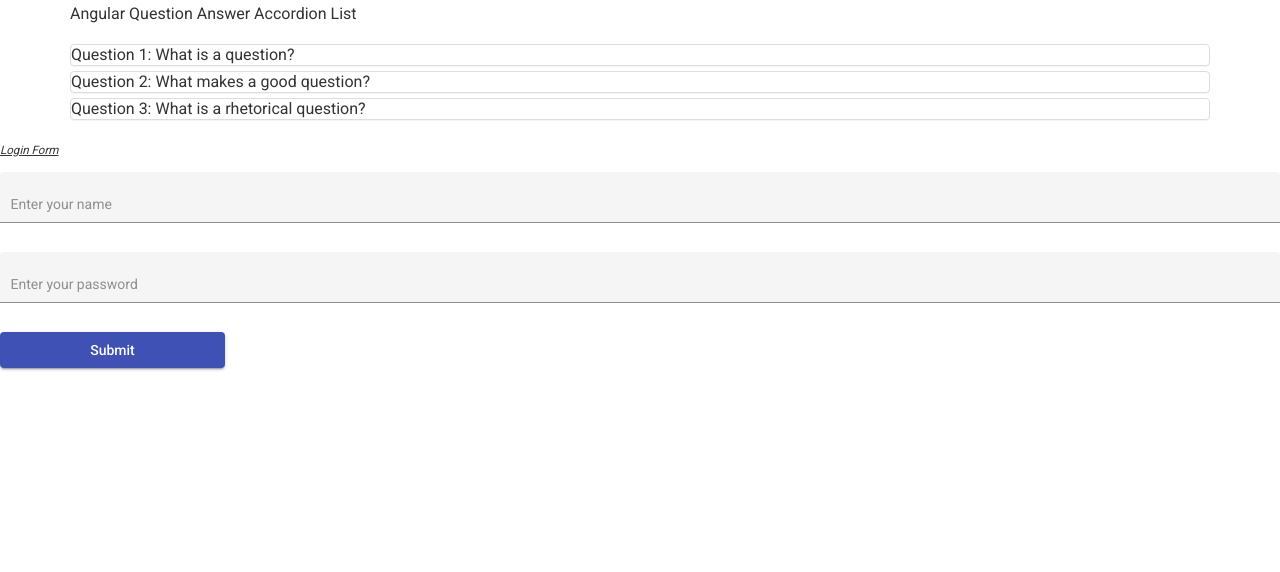
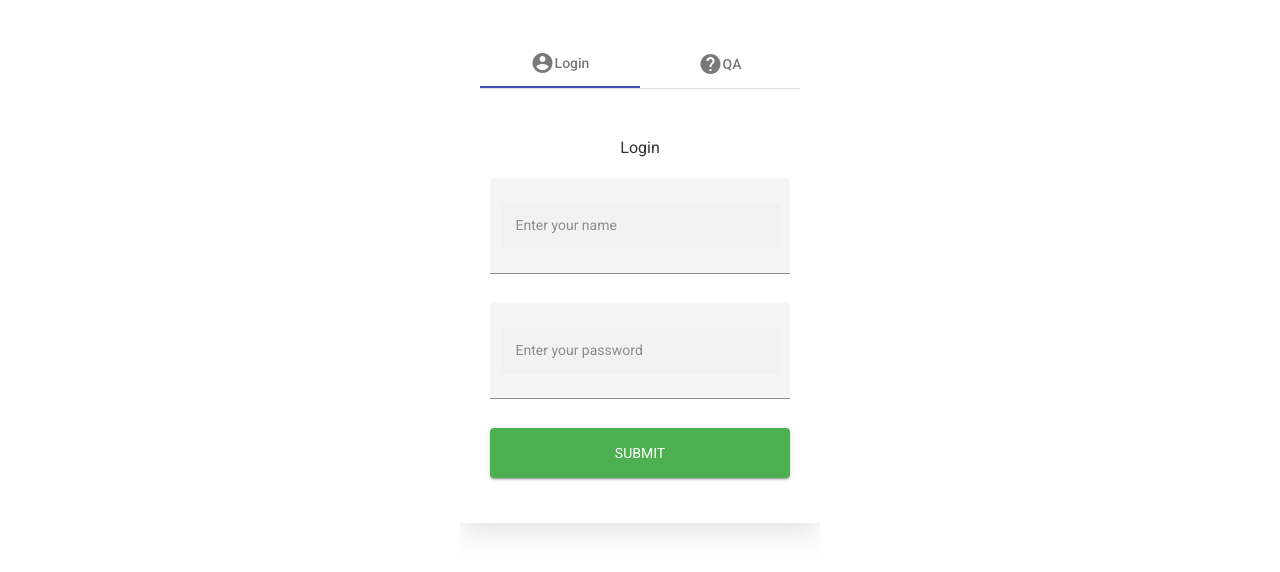
Before and after one commit to kulkarni-rajas/WF_CapstoneProject, an Angular app: page / in a window 1280 px wide. Shown: the top 572 px of the page. Built offline with nearby package versions, Linux system fonts and the light colour scheme.

Commit message:
New changes in ui

```diff
--- a/src/app/app.component.css
+++ b/src/app/app.component.css
@@ -0,0 +1,23 @@
+.tabs{
+    display: flex;
+    justify-content: center;
+    align-items: center;
+}
+::ng-deep
+    .mat-tab-label-active {
+      background: white;
+    }
+
+    ::ng-deep .mat-tab-list .mat-tab-labels .mat-tab-label-active {
+      border-bottom: 2px solid crimson;
+    }
+    ::ng-deep .mat-tab-nav-bar, .mat-tab-header {
+        border-bottom: none;
+    }
+.main{
+    display: flex;
+    justify-content: center;
+    align-items: center;
+    margin: 0 auto;
+    padding-top: 40px;
+}
--- a/src/app/app.component.html
+++ b/src/app/app.component.html
@@ -5,20 +5,21 @@
 
 <script src="https://maxcdn.bootstrapcdn.com/bootstrap/3.4.1/js/bootstrap.min.js">
 </script>
-<div class="container">
-  <h3>Angular Question Answer Accordion List</h3>
-  <div class="panel-group">
-    <div class="panel panel-default" *ngFor="let qa of questions; index as i">
-      <a class="panel-title" href="" data-toggle="collapse" aria-expanded="false" attr.data-target="#questions{{i}}">
-        Question {{qa.id}}: {{qa.q}}
-      </a>
-      <div attr.id="questions{{i}}" class="collapse">
-        <div class="panel-body">
-          <h4>Answer</h4>
-          <p> {{qa.a}}</p>
-        </div>
-      </div>
-    </div>
-  </div>
+<div class="main">
+  <mat-tab-group class="tabs">
+    <mat-tab>
+      <ng-template mat-tab-label>
+        <mat-icon class="example-tab-icon">account_circle</mat-icon>
+        Login
+      </ng-template>
+      <app-login></app-login>
+    </mat-tab>
+    <mat-tab>
+      <ng-template mat-tab-label>
+        <mat-icon class="example-tab-icon">help</mat-icon>
+        QA
+      </ng-template>
+      <app-qa></app-qa>
+    </mat-tab>
+  </mat-tab-group>
 </div>
-<app-login></app-login>
--- a/src/app/app.component.ts
+++ b/src/app/app.component.ts
@@ -7,33 +7,5 @@
 })
 export class AppComponent {
   title = 'frontend';
-  questions = [
-    {
-      id:1,
-     q:'What is a question?',
-     a:'A question is a type of sentence that is asking for an anwer. Questions end with the question mark symbol.',
-     category_name:'Category 1'},
-     {
-       id:2,
-     q:'What makes a good question?',
-     a:'A good question is one where the answer is not clear or obvious.',
-     category_name:'Category 2'},
-     {
-       id:3,
-     q:'What is a rhetorical question?',
-     a:'A rhetorical question is a type of question that answers the question.',
-     category_name:'Category 1'}
-   ];
-   username : string ="";
-  password : string ="";
-  show: boolean= false;
-  submit(){
-  console.log("user name is " + this.username)
-  this.clear();
-  }
-  clear(){
-  this.username ="";
-  this.password = "";
-  this.show = true;
-  }
+
 }
--- a/src/app/app.module.ts
+++ b/src/app/app.module.ts
@@ -9,11 +9,15 @@
 import {MatInputModule} from '@angular/material/input';
 import { FormsModule } from '@angular/forms';
 import { MatFormFieldModule } from '@angular/material/form-field';
+import { QaComponent } from './qa/qa.component';
+import {MatTabsModule} from '@angular/material/tabs';
+import {MatIconModule} from '@angular/material/icon';
 
 @NgModule({
   declarations: [
     AppComponent,
     LoginComponent,
+    QaComponent,
   ],
   imports: [
     BrowserModule,
@@ -23,6 +27,8 @@
     MatFormFieldModule,
     MatInputModule,
     MatButtonModule,
+    MatTabsModule,
+    MatIconModule
   ],
   providers: [],
   bootstrap: [AppComponent]
--- a/src/app/login/login.component.css
+++ b/src/app/login/login.component.css
@@ -0,0 +1,48 @@
+.loginContainer{
+    display: flex;
+    flex-direction: column;
+    justify-content: center;
+    align-items: center;
+    background-color: black;
+}
+.loginContainer button {
+    font-family: "Roboto", sans-serif;
+    text-transform: uppercase;
+    outline: 0;
+    background: #4CAF50;
+    width: 100%;
+    border: 0;
+    padding: 15px;
+    color: #FFFFFF;
+    font-size: 14px;
+    -webkit-transition: all 0.3 ease;
+    transition: all 0.3 ease;
+    cursor: pointer;
+  }
+
+  .loginContainer input {
+    font-family: "Roboto", sans-serif;
+    outline: 0;
+    background: #f2f2f2;
+    width: 300px !important;
+    border: 0;
+    margin: 0 0 15px;
+    padding: 15px;
+    box-sizing: border-box;
+    font-size: 14px;
+  }
+
+  .loginContainer {
+    position: relative;
+    z-index: 1;
+    background: #FFFFFF;
+    max-width: 360px;
+    margin: 0 auto 100px;
+    padding: 45px;
+    text-align: center;
+    box-shadow: rgba(100, 100, 111, 0.2) 0px 7px 29px 0px;  }
+
+  ::ng-deep .mat-form-field-appearance-fill .mat-form-field-flex{
+        padding: 0px;
+        width: 300px;
+    }
--- a/src/app/login/login.component.html
+++ b/src/app/login/login.component.html
@@ -1,12 +1,16 @@
-<h5><u><i>Login Form</i></u></h5>
+<div class="loginContainer">
+    <h3>Login</h3>
     <form class="example-form" style="display: flex; flex-direction: column; gap: 10px">
         <mat-form-field class="example-full-width" appearance="fill">
-
             <input matInput placeholder="Enter your name">
         </mat-form-field>
         <mat-form-field class="example-full-width" appearance="fill">
             <input matInput placeholder="Enter your password" value="" type="password">
         </mat-form-field>
-    <button mat-raised-button color="primary" (click)="submit()" style="width: 225px">Submit</button>
-    <span *ngIf="show"> <button mat-button color="accent">Login success !!</button></span>
+        <button mat-raised-button color="primary" (click)="submit()" style="width: 100%"
+            class="btn btn-primary btn-block btn-large">Submit</button>
+        <span *ngIf="show">
+            <p>Login success !!</p>
+        </span>
     </form>
+</div>
--- /dev/null
+++ b/src/app/qa/qa.component.css
@@ -0,0 +1,3 @@
+.container{
+    width: 500px;
+}
--- /dev/null
+++ b/src/app/qa/qa.component.html
@@ -0,0 +1,17 @@
+<div class="container">
+    <h3>Frequently asked questions (FAQs)</h3>
+    <div class="panel-group">
+        <div class="panel panel-default" *ngFor="let qa of questions; index as i">
+            <a class="panel-title" href="" data-toggle="collapse" aria-expanded="false"
+                attr.data-target="#questions{{i}}">
+                Question {{qa.id}}: {{qa.q}}
+            </a>
+            <div attr.id="questions{{i}}" class="collapse">
+                <div class="panel-body">
+                    <h4>Answer</h4>
+                    <p> {{qa.a}}</p>
+                </div>
+            </div>
+        </div>
+    </div>
+</div>
--- /dev/null
+++ b/src/app/qa/qa.component.ts
@@ -0,0 +1,32 @@
+import { Component, OnInit } from '@angular/core';
+
+@Component({
+  selector: 'app-qa',
+  templateUrl: './qa.component.html',
+  styleUrls: ['./qa.component.css']
+})
+export class QaComponent implements OnInit {
+
+  constructor() { }
+
+  ngOnInit(): void {
+  }
+
+  questions = [
+    {
+      id:1,
+     q:'What is a question?',
+     a:'A question is a type of sentence that is asking for an anwer. Questions end with the question mark symbol.',
+     category_name:'Category 1'},
+     {
+       id:2,
+     q:'What makes a good question?',
+     a:'A good question is one where the answer is not clear or obvious.',
+     category_name:'Category 2'},
+     {
+       id:3,
+     q:'What is a rhetorical question?',
+     a:'A rhetorical question is a type of question that answers the question.',
+     category_name:'Category 1'}
+   ];
+}
```
Also changed, not shown: 1 other file (tests, documents, lock files or other folders). Lines whose indentation alone changed are shown as unchanged.
